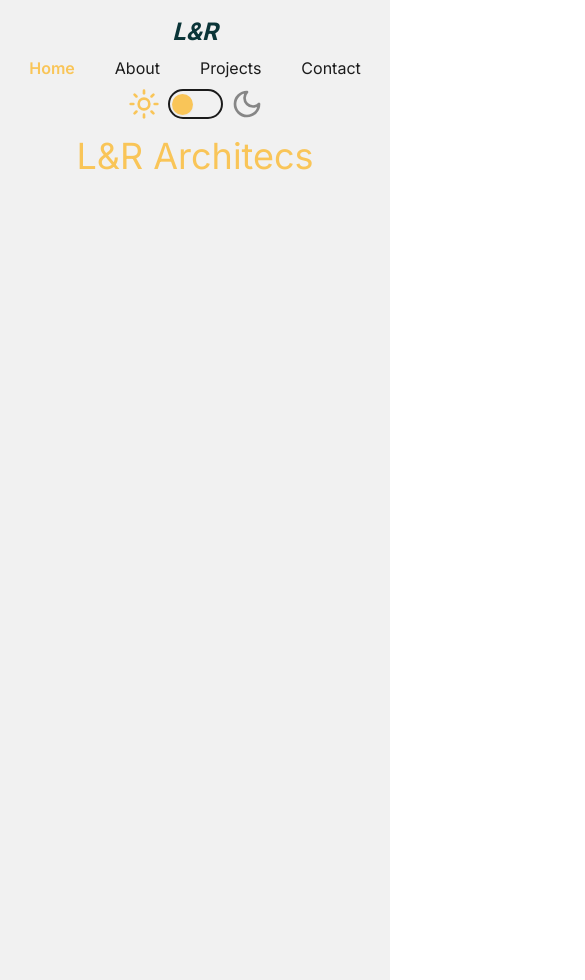
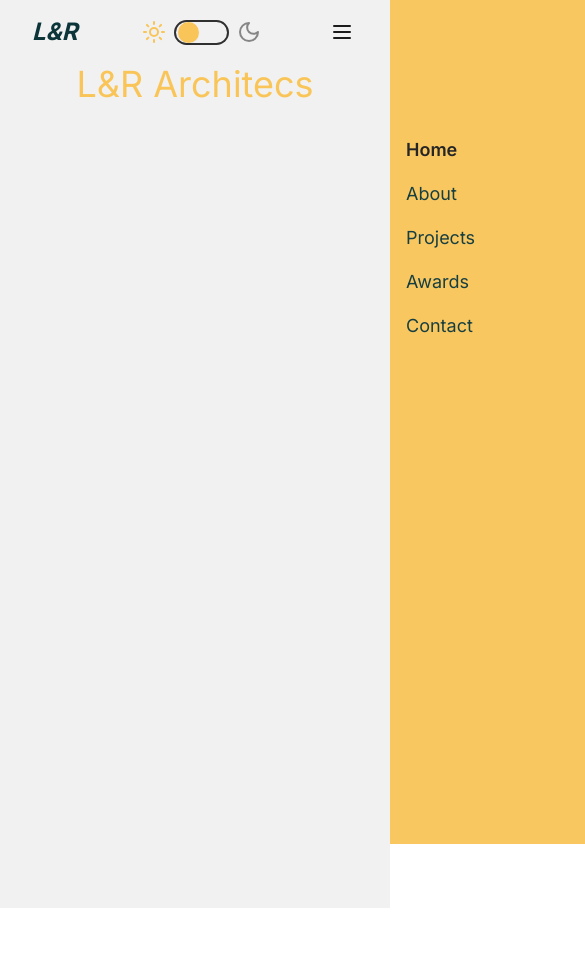
Before and after one commit to AslamJM/LR-Architecture, a Next.js app: page / in a window 390 px wide. Shown: the top 980 px of the page, 585 px wide, since content can reach past the window. After the commit the page ends 908 px from the top, so only its background shows below. Built offline with nearby package versions, Linux system fonts and the light colour scheme.

Commit message:
added collapse navbar

```diff
--- a/src/components/Navbar.tsx
+++ b/src/components/Navbar.tsx
@@ -1,14 +1,17 @@
 "use client";
 
+import { useState } from "react";
 import Link from "next/link";
 import { usePathname } from "next/navigation";
 import ThemeToggle from "./ui/Switch";
+import { MenuIcon, XIcon } from "lucide-react";
 
 const navlinks = [
-  { title: "Home", className: "mr-4", slug: "/" },
-  { title: "About", className: "mx-4", slug: "/about" },
-  { title: "Projects", className: "mx-4", slug: "/projects" },
-  { title: "Contact", className: "ml-4", slug: "/contact" },
+  { title: "Home", className: "mr-2 lg:mr-4", slug: "/" },
+  { title: "About", className: "mx-2 lg:mx-4", slug: "/about" },
+  { title: "Projects", className: "mx-2 lg:mx-4", slug: "/projects" },
+  { title: "Awards", className: "mx-2 lg:mx-4", slug: "/awards" },
+  { title: "Contact", className: "ml-2 lg:ml-4", slug: "/contact" },
 ];
 
 const Logo = () => {
@@ -17,10 +20,11 @@ const Logo = () => {
 
 const Navbar = () => {
   const pathname = usePathname();
+  const [show, setShow] = useState(false);
   return (
-    <div className="flex flex-col md:flex-row items-center justify-center md:justify-between py-4">
+    <div className="flex items-center justify-between py-4">
       <Logo />
-      <ul className="flex items-center justify-center">
+      <ul className="hidden md:flex items-center justify-center">
         {navlinks.map((item) => (
           <li key={item.title} className={`${item.className} px-1 py-2`}>
             <Link
@@ -37,6 +41,40 @@ const Navbar = () => {
         ))}
       </ul>
       <ThemeToggle />
+      <button className="p-1 md:hidden rounded-full hover:bg-dark/10 dark:hover:bg-light/10 transition-all duration-300">
+        <MenuIcon
+          className="w-6 h-6  text-dark dark:text-light hover:text-primary dark:hover:text-primary"
+          onClick={() => setShow(true)}
+        />
+      </button>
+      <div
+        className={`absolute md:hidden w-[300px] h-full top-0 right-0 bg-primary opacity-95 z-10 ${
+          show ? "translate-x-[0px]" : "translate-x-[300px]"
+        } transition-all duration-500 `}
+      >
+        <button
+          className="absolute top-2 right-2 p-1 rounded-full hover:bg-dark/10 transition-colors duration-300"
+          onClick={() => setShow(false)}
+        >
+          <XIcon className="w-8 h-8 text-secondary hover:text-dark" />
+        </button>
+        <ul className="mt-32">
+          {navlinks.map((item) => (
+            <li key={item.title} className={` px-4 py-2`}>
+              <Link
+                href={item.slug}
+                className={`${
+                  pathname === item.slug
+                    ? "text-dark font-semibold"
+                    : "text-secondary"
+                }  hover:text-dark text-lg`}
+              >
+                {item.title}
+              </Link>
+            </li>
+          ))}
+        </ul>
+      </div>
     </div>
   );
 };
--- a/src/components/ui/Switch.tsx
+++ b/src/components/ui/Switch.tsx
@@ -8,9 +8,9 @@ const ThemeToggle = () => {
   const { setTheme } = useTheme();
   return (
     <div className="flex items-center">
-      <Sun className="w-8 h-8 text-primary dark:text-light/50" />
+      <Sun className="w-6 h-6 text-primary dark:text-light/50" />
       <Switch.Root
-        className="w-[55px] h-[30px] bg-light/90 border-dark border-2 rounded-full mx-2 relative focus:shadow-[0_0_0_2px] focus:shadow-dark dark:focus:shadow-light data-[state=checked]:bg-dark/90 data-[state=checked]:border-light"
+        className="w-[55px] h-[25px] bg-light/90 border-dark/90 border-2 rounded-full mx-2 relative focus:shadow-[0_0_0_2px] focus:shadow-dark dark:focus:shadow-light data-[state=checked]:bg-dark/90 data-[state=checked]:border-light"
         onCheckedChange={(checked) => {
           if (checked) {
             setTheme("dark");
@@ -21,7 +21,7 @@ const ThemeToggle = () => {
       >
         <Switch.Thumb className="block w-[21px] h-[21px] rounded-full bg-primary shadow-sm shadow-blackA7 transition-transform duration-100 translate-x-0.5 will-change-transform data-[state=checked]:translate-x-[29px]" />
       </Switch.Root>
-      <Moon className="w-8 h-8 text-dark/50 dark:text-primary" />
+      <Moon className="w-6 h-6 text-dark/50 dark:text-primary" />
     </div>
   );
 };
```
